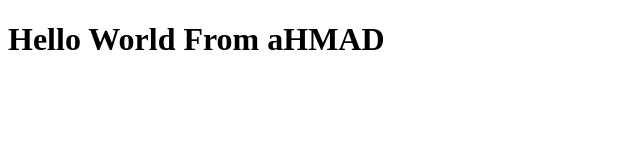
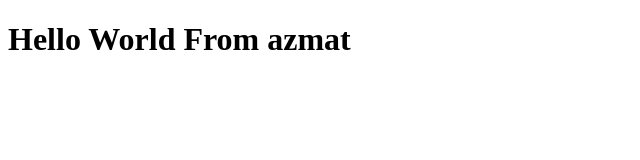
Before and after one commit to farhan523/finalbootcamp1, a plain HTML site: page index.html in a window 1280 px wide. Shown: the whole page, without its empty margins (0-640 px from the left). Drawn offline with Linux system fonts and the light colour scheme.

Commit message:
Update index.html

```diff
--- a/index.html
+++ b/index.html
@@ -5,6 +5,6 @@
     <title>Document</title>
 </head>
 <body>
-    <h1>Hello World From aHMAD</h1>
+    <h1>Hello World From azmat</h1>
 </body>
 </html>
```
